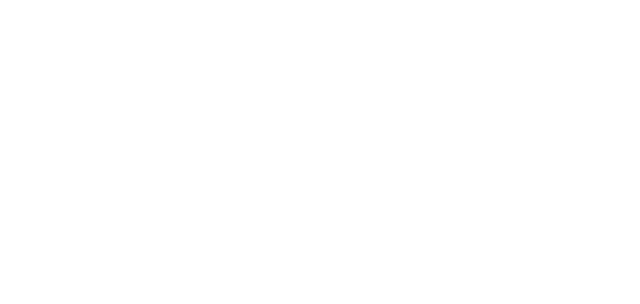
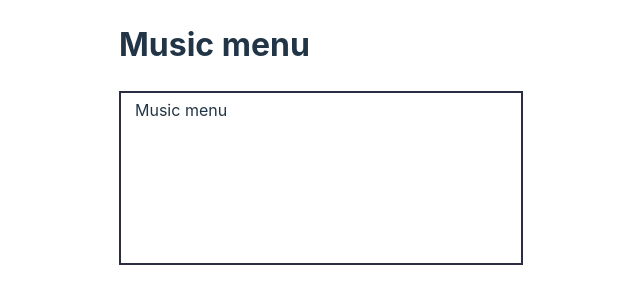
Before and after one commit to JoaoDsv/chanel-skill-test, a React (Vite) app: page / in a window 1280 px wide. Shown: the top 304 px of the page, without its empty margins (319-959 px from the left). Built offline with nearby package versions, Linux system fonts and the light colour scheme.

Commit message:
Create basic <MusicMenu> component

```diff
--- a/src/App.jsx
+++ b/src/App.jsx
@@ -1,6 +1,12 @@
+import { STATIC_DATA } from "./constants/static-data";
+
+import MusicMenu from "./components/music-menu";
+
 function App() {
   return (
     <>
+      <h1 className="title-1">Music menu</h1>
+      <MusicMenu tracks={STATIC_DATA} />
     </>
   );
 }
--- /dev/null
+++ b/src/components/music-menu.css
@@ -0,0 +1,41 @@
+.music-menu-wrapper {
+  position: relative;
+  width: 400px;
+  height: 170px;
+  overflow: hidden;
+  border: 2px solid #2b2d42;
+  transition: all 400ms ease-in-out;
+}
+
+.layer {
+  position: absolute;
+  width: 100%;
+  transition: all 400ms ease-in-out;
+}
+
+.first-layer {
+  left: 0px;
+}
+
+.second-layer {
+  left: 400px;
+}
+
+.third-layer {
+  left: 800px;
+}
+
+.menu-item {
+  padding: 5px 14px;
+  cursor: pointer;
+  display: flex;
+  justify-content: space-between;
+}
+
+.menu-item:hover {
+  background-color: #cddafd;
+}
+
+.menu-item:hover path {
+  fill: #2b2d42;
+}
--- /dev/null
+++ b/src/components/music-menu.jsx
@@ -0,0 +1,15 @@
+import "./music-menu.css";
+
+function MusicMenu({ tracks }) {
+  return (
+    <div className="music-menu-wrapper">
+      <ul className="layer first-layer">
+        <li className="menu-item">Music menu</li>
+      </ul>
+      <ul className="layer second-layer"></ul>
+      <ul className="layer third-layer"></ul>
+    </div>
+  );
+}
+
+export default MusicMenu;
```
